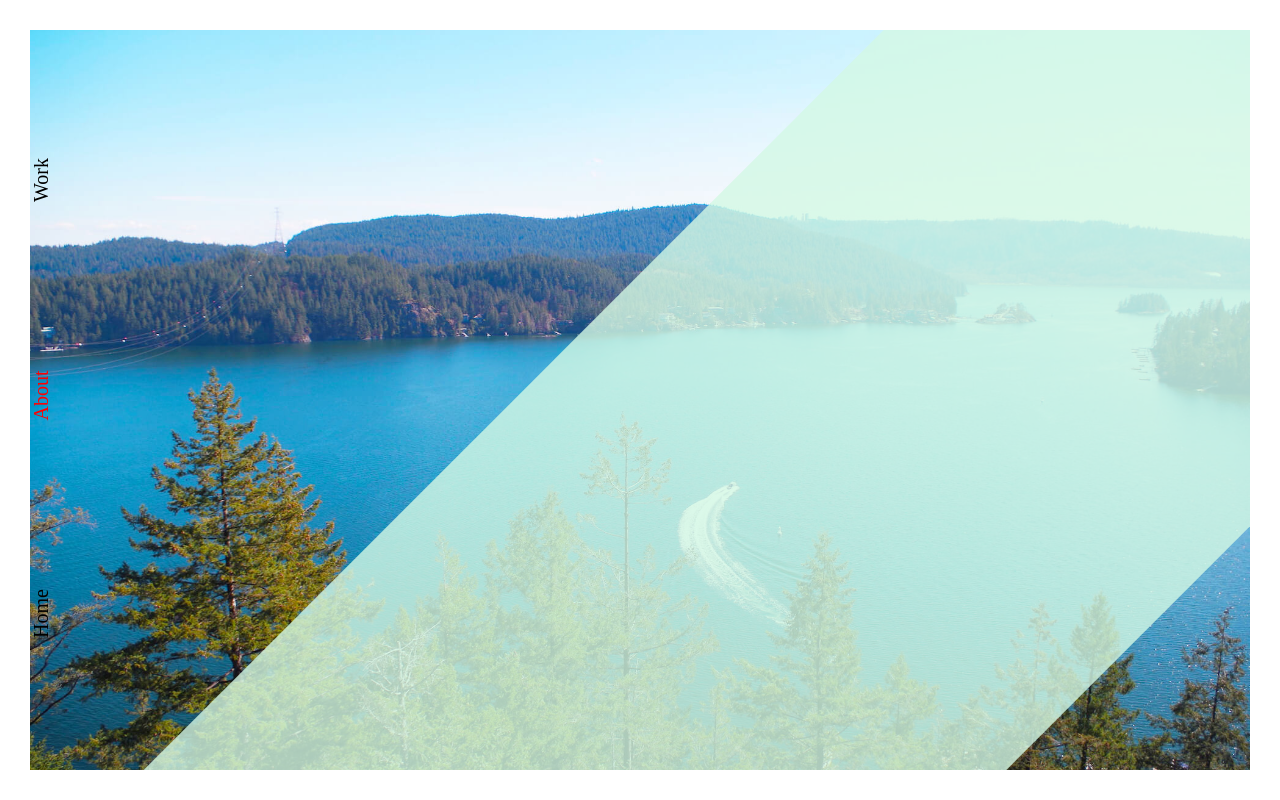
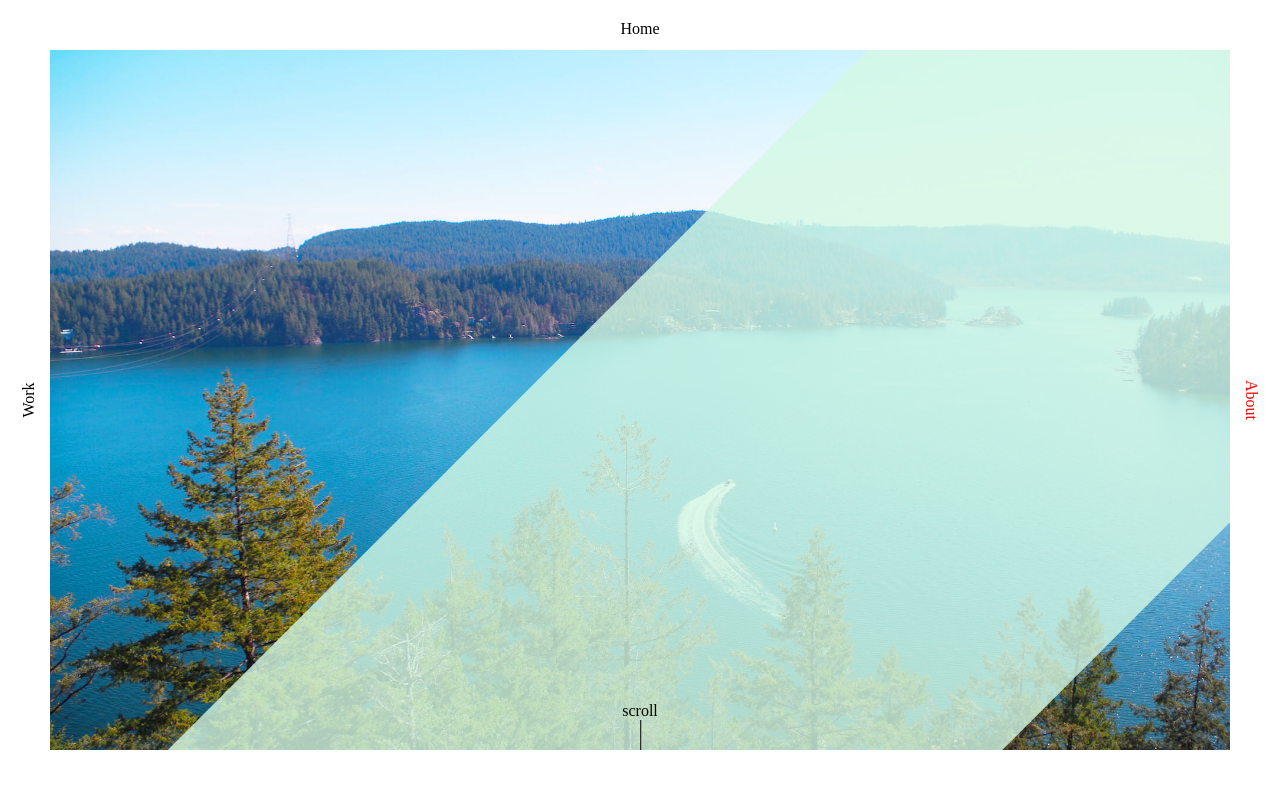
Before and after one commit to amagin006/react-portfolio, a React (Create React App) app: page /about in a window 1280 px wide. Shown: the top 800 px of the page. Built offline with nearby package versions, Linux system fonts and the light colour scheme; what react-pose would draw is missing.

Commit message:
Change header

```diff
--- a/src/compornent/header/Header.js
+++ b/src/compornent/header/Header.js
@@ -6,9 +6,9 @@ class Header extends React.Component {
     return (
       <div className="header">
         <ul className="fl fl-bt">
-          <li><NavLink activeStyle={{ color: 'red'}} exact to='/'>Home</NavLink></li>
-          <li><NavLink activeStyle={{ color: 'red'}} to='/about'>About</NavLink></li>
-          <li><NavLink activeStyle={{ color: 'red'}} to='/Work'>Work</NavLink></li>
+          <li className="home"><NavLink activeStyle={{ color: 'red'}} exact to='/'>Home</NavLink></li>
+          <li className="about"><NavLink activeStyle={{ color: 'red'}} to='/about'>About</NavLink></li>
+          <li className="work"><NavLink activeStyle={{ color: 'red'}} to='/Work'>Work</NavLink></li>
         </ul>
       </div>
     )
--- a/src/compornent/pages/About.js
+++ b/src/compornent/pages/About.js
@@ -15,6 +15,7 @@ class About extends React.Component {
           <div className="a-section1" data-delighter>
             <div className="section-inner" data-delighter>
               <div className="bg-1 left" data-delighter></div>
+              <span>scroll</span>
             </div>
           </div>
 
@@ -42,7 +43,6 @@ class About extends React.Component {
                   <div className="skill-disc">
                     <div className="disc-title">What I Aim</div>
                     <p>My Goal is not only builting web and app, also understanding businesses and creating good user expriences.</p>
-
                   </div>
 
                 <div className="ref-box">
@@ -50,6 +50,7 @@ class About extends React.Component {
                     linkedin
                   </a>
                   <a className="mail" href="mailto:shota.iwamoto.shota@gmail.com">Mail</a>
+                  <a className="github" href="https://github.com/amagin006">GitHub</a>
                 </div>
                 </div>
                 <div className="disc-box"></div>
--- a/src/css/common.scss
+++ b/src/css/common.scss
@@ -53,20 +53,52 @@ $breakpoints: (
 /*-----------------------------------------*/
 .header {
   position: fixed;
-  transform-origin: left;
-  top: 96vh;
-  left: 40px;
-  width: 100vh;
-  transform: rotate(-90deg);
-  z-index: 100;
-  height: 60px;
+  height: 100%;
+  width: 100%;
+  z-index: 1000;
   ul {
-    width: 60%;
-    margin: 20px auto 0;
-    font-size: 2rem;
+    position: relative;
+    width: 100%;
+    height: 100%;
     li {
-      a {
-        color: #000000;
+      position: absolute;
+      &.home {
+        left: 50%;
+        top: 20px;
+        transform: translateX(-50%);
+      }
+      &.about {
+        transform: rotate(90deg) translateX(-50%);
+        transform-origin: top left;
+        right: -20px;
+        top: 50%;
+
+      }
+      &.work {
+        transform: rotate(-90deg) translateX(-50%);
+        transform-origin: top left;
+        left: 20px;
+        top: 50%;
+      }
+      &::before, &::after {
+        content: '';
+        position: absolute;
+        width: 40px;
+        height: 1px;
+        transform: scale(0, 1);
+        top: 10px;
+        background: #797979;
+        transition: all 0.3s ease-out;
+      }
+      &::before {
+        left: -40px;
+      }
+      &::after {
+        left: 46px;
+      }
+      &:hover::before, &:hover::after {
+        width: 30px;
+        transform: scale(1);
       }
     }
   }
@@ -112,6 +144,21 @@ $breakpoints: (
     background-attachment: fixed;
     position: relative;
     overflow: hidden;
+    span {
+      position: absolute;
+      bottom: 30px;
+      left: 50%;
+      transform: translateX(-50%);
+      &::after {
+        content: "";
+        position: absolute;
+        display: block;
+        width: 1px;
+        height: 30px;
+        background: #000;
+        left: 50%;
+      }
+    }
     &.started {
       opacity: 1;
       transition-delay: 3s;
@@ -119,7 +166,7 @@ $breakpoints: (
     }
   }
   &.started {
-    padding: 30px;
+    padding: 50px;
     transition: all 0.8s ease-out;
   }
   .bg-1 {
@@ -135,7 +182,7 @@ $breakpoints: (
       width: 50%;
       opacity: 0.8;
       &.started {
-        transform: rotate(45deg) scale(1, 3);
+        transform: rotate(45deg) scale(1, 4);
       }
     }
   }
@@ -163,7 +210,7 @@ $breakpoints: (
       top: -80px;
       left: 0;
       width: 150%;
-      height: 153%;
+      height: 160%;
       display: block;
       position: absolute;
       background: #ffffff;
@@ -305,6 +352,9 @@ $breakpoints: (
     .mail {
       background: url(../img/mail-icon.png)no-repeat center left/25px 25px;
     }
+    .github {
+      background: url(../img/github-icon.png)no-repeat center left/25px 25px;
+    }
   }
   &.delighter.started {
     .line-1, .line-2, .line-3, .line-4, .line-5 {
```
Also changed, not shown: src/img/github-icon.png (added).
